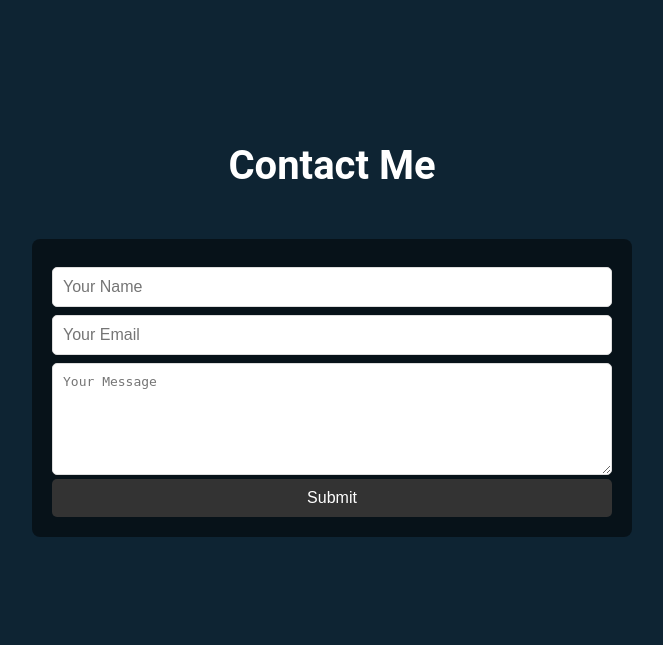
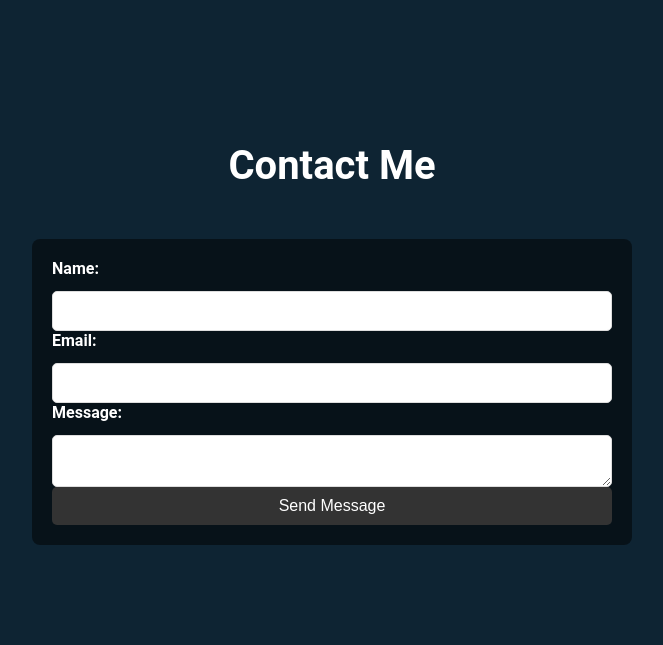
Before and after one commit to yocomplex/yocomplex.github.io, a Flask app: page / in a window 1280 px wide. Shown: the part 3760-4405 px from the top of the page, without its empty margins (308-971 px from the left). Before the commit the page ends 4297 px from the top, so only its background shows below. Run offline with Flask 2, Linux system fonts and the light colour scheme; some libraries are stand-ins or nearby versions.

Commit message:
bug fixes 1.8

```diff
--- a/static/js/scripts.js
+++ b/static/js/scripts.js
@@ -12,33 +12,33 @@ document.addEventListener('DOMContentLoaded', () => {
         count = (count + 1) % texts.length;
     }, 2000);
 
-    // document.getElementById('contactForm').addEventListener('submit', function(event) {
-    //     event.preventDefault(); // Prevent the default form submission
+    document.getElementById('contactForm').addEventListener('submit', function(event) {
+        event.preventDefault(); // Prevent the default form submission
 
-    //     const formData = new FormData(this);
-    //     const data = {
-    //         'name': formData.get('name'),
-    //         'email': formData.get('email'),
-    //         'message': formData.get('message')
-    //     };
+        const formData = new FormData(this);
+        const data = {
+            'name': formData.get('name'),
+            'email': formData.get('email'),
+            'message': formData.get('message')
+        };
 
-    //     fetch('https://script.google.com/macros/s/AKfycbzgsgRAz7rvN4oq_rytg_1XRwFR5UuBXV3ZpZdsvKtP1Z_EwO_X5seFChLZEVTv4bJC/exec', {
-    //         method: 'POST',
-    //         headers: {
-    //             'Content-Type': 'application/x-www-form-urlencoded',
-    //         },
-    //         body: new URLSearchParams(data).toString()
-    //     })
-    //     .then(response => response.json())
-    //     .then(response => {
-    //         document.getElementById('responseMessage').innerText = response.result === 'success' ? 'Thank you for your message!' : 'There was an error submitting your message. Please try again.';
-    //         if (response.result === 'success') {
-    //             this.reset();
-    //         }
-    //     })
-    //     .catch(error => {
-    //         document.getElementById('responseMessage').innerText = 'There was an error submitting your message. Please try again.';
-    //         console.error('Error:', error);
-    //     });
-    // });
+        fetch('https://script.google.com/macros/s/AKfycbxDZkLLVTKSoOkijfqimjiJKbimOGEWB9yAjWchFKSyP8e2LfP3NLur0acW2SJit1b8pg/exec', {
+            method: 'POST',
+            headers: {
+                'Content-Type': 'application/x-www-form-urlencoded',
+            },
+            body: new URLSearchParams(data).toString()
+        })
+        .then(response => response.json())
+        .then(response => {
+            document.getElementById('responseMessage').innerText = response.result === 'success' ? 'Thank you for your message!' : 'There was an error submitting your message. Please try again.';
+            if (response.result === 'success') {
+                this.reset();
+            }
+        })
+        .catch(error => {
+            document.getElementById('responseMessage').innerText = 'There was an error submitting your message. Please try again.';
+            console.error('Error:', error);
+        });
+    });
 });
--- a/templates/index.html
+++ b/templates/index.html
@@ -141,28 +141,28 @@
     <section id="contact">
         <div class="content">
             <h1>Contact Me</h1>
-            <form name="submit-to-google-sheet">
-                <input type="text" name="Name" placeholder="Your Name" required>
-                <input type="text" name="Email" placeholder="Your Email" required>
-                <textarea name="Message" rows="6" placeholder="Your Message"></textarea>
-                <button type="submit">Submit</button>
+            <form id="contactForm" method="POST" action="{{ url_for('submit_contact') }}">
+                <div>
+                    <label for="name">Name:</label>
+                    <input type="text" id="name" name="name" required>
+                </div>
+                <div>
+                    <label for="email">Email:</label>
+                    <input type="email" id="email" name="email" required>
+                </div>
+                <div>
+                    <label for="message">Message:</label>
+                    <textarea id="message" name="message" required></textarea>
+                </div>
+                <button type="submit">Send Message</button>
             </form>
+            <p id="responseMessage"></p>
         </div>
     </section>
     <footer>
-        <p>&copy; 2024 Joshua Zamora. All rights reserved</p>
+        <p>&copy; 2024 Joshua Zamora</p>
     </footer>
     <script src="{{ url_for('static', filename='js/particles.min.js') }}"></script>
     <script src="{{ url_for('static', filename='js/scripts.js') }}"></script>
-    <script>
-        const scriptURL = '<https://script.google.com/macros/s/AKfycbxDZkLLVTKSoOkijfqimjiJKbimOGEWB9yAjWchFKSyP8e2LfP3NLur0acW2SJit1b8pg/exec>'
-        const form = document.forms['submit-to-google-sheet']
-        form.addEventListener('submit', e => {
-          e.preventDefault()
-          fetch(scriptURL, { method: 'POST', body: new FormData(form)})
-            .then(response => console.log('Success!', response))
-            .catch(error => console.error('Error!', error.message))
-        })
-      </script>
 </body>
 </html>
```
